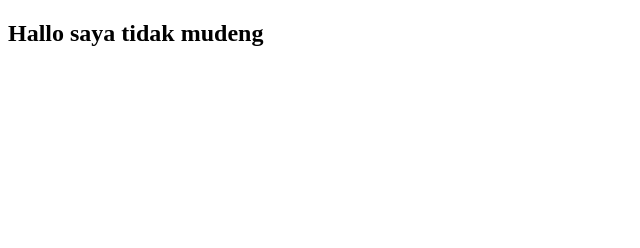
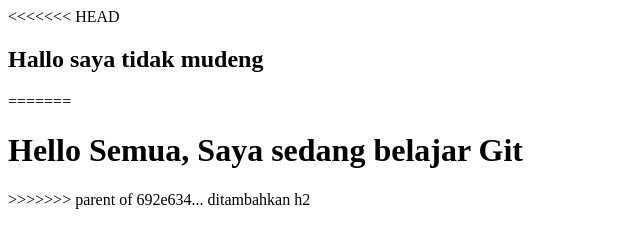
Before and after one commit to HeavenlyBlue/pavilion31cw, a plain HTML site: page index.html in a window 1280 px wide. Shown: the whole page, without its empty margins (0-640 px from the left). Drawn offline with Linux system fonts and the light colour scheme.

Commit message:
menambahkan isi

```diff
--- a/index.html
+++ b/index.html
@@ -4,6 +4,10 @@
         <title>Belajar Git</title>
     </head>
     <body>
+<<<<<<< HEAD
         <h2>Hallo saya tidak mudeng</h2>
+=======
+        <h1>Hello Semua, Saya sedang belajar Git</h1>
+>>>>>>> parent of 692e634... ditambahkan h2
     </body>
 </html>
```
